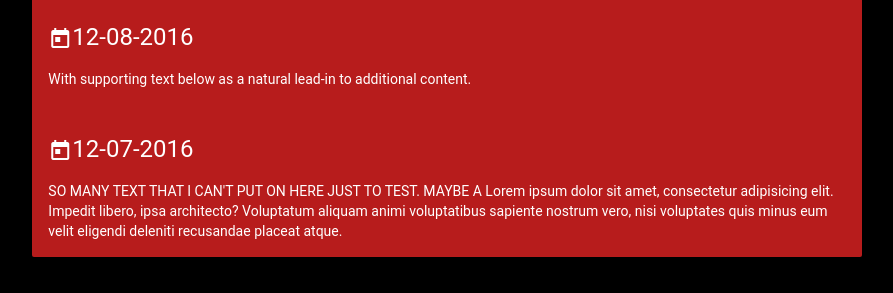
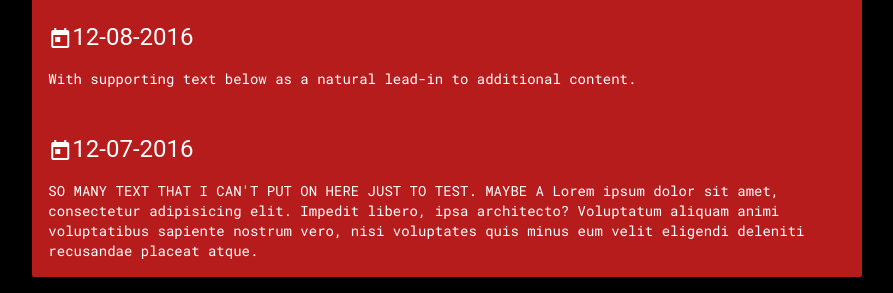
Before and after one commit to eldainosor/ayudapipol.github.io, a plain HTML site: page resurrected/index.html in a window 1280 px wide. Shown: the part 558-851 px from the top of the page, without its empty margins (193-1086 px from the left). Drawn offline with nearby package versions, Linux system fonts and the light colour scheme.

Commit message:
Adding font and format to changes

```diff
--- a/resurrected/css/shishu.css
+++ b/resurrected/css/shishu.css
@@ -1,3 +1,5 @@
+@import url('https://fonts.googleapis.com/css?family=Roboto+Mono');
+
 .jumbotron {background:rgba(0,0,0,0.64)!important}
 
 .jumbotron,.jumbg{
@@ -39,4 +41,4 @@ body {background-color:black;}
 
 .mdi-fix {margin-bottom:4px!important;margin-right:5px!important;}
 
-pre {background:transparent!important;color:#fff!important;}
+.code-changelog {font-family: 'Roboto Mono', monospace;}
```
